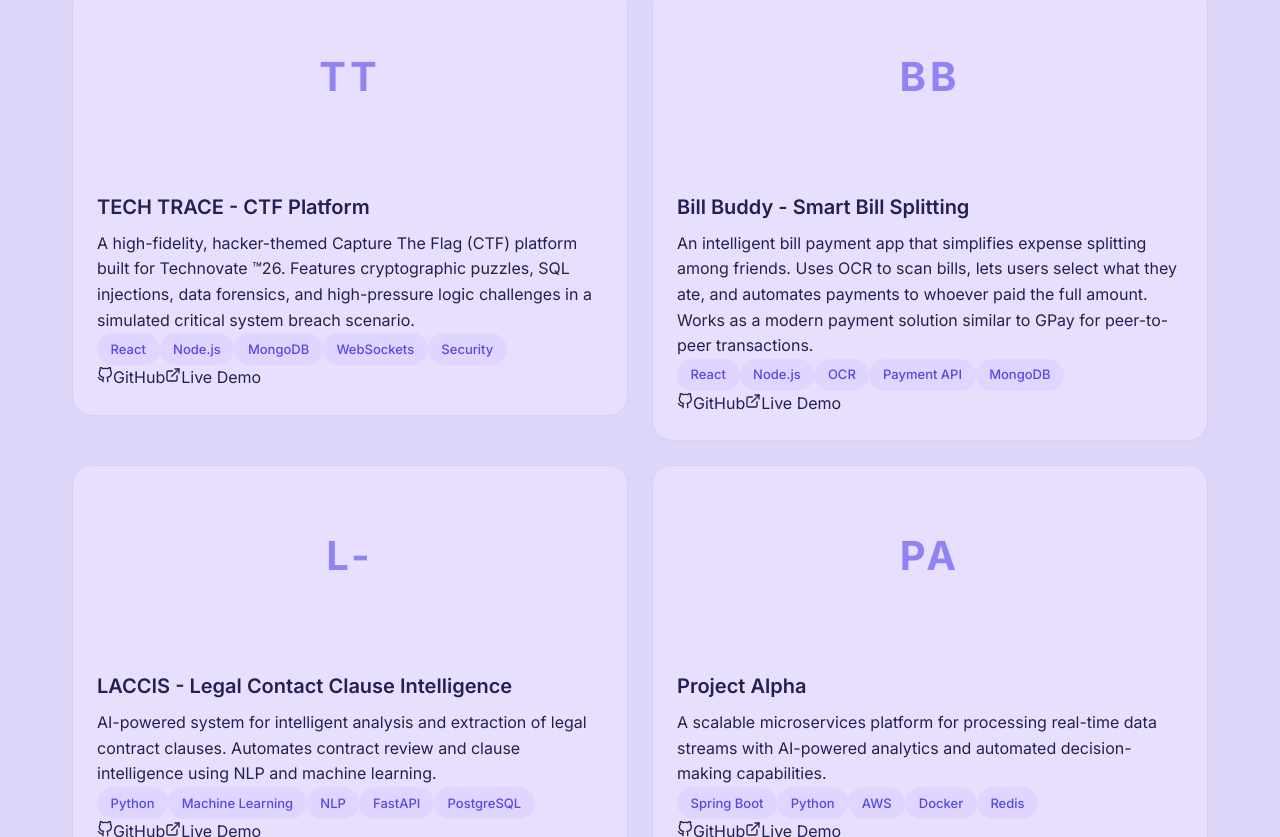
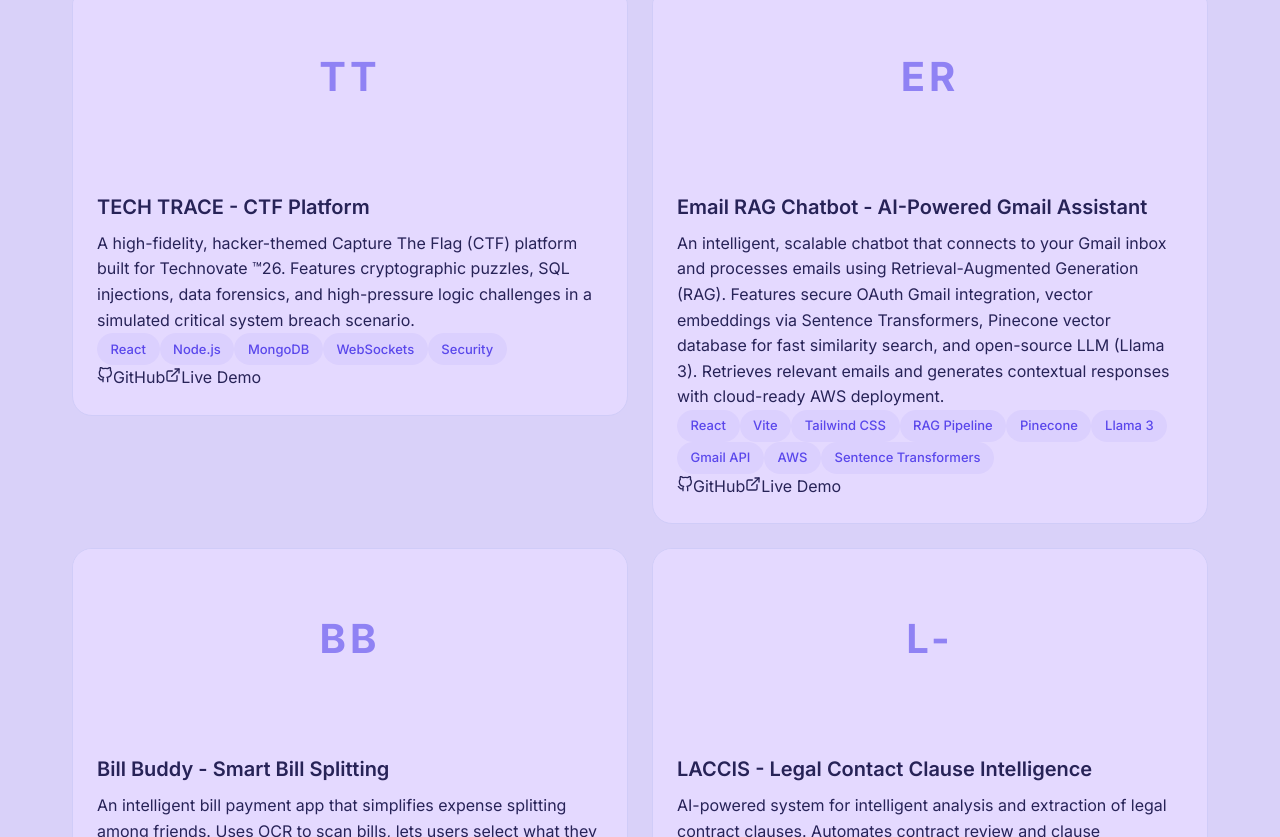
Before and after one commit to Riyaz2815-Mohammed/PortFolio-React, a React (Vite) app: page / in a window 1280 px wide. Shown: the part 3463-4300 px from the top of the page. Built offline with nearby package versions, Linux system fonts and the light colour scheme.

Commit message:
feat: add Email RAG intelligent chatbot project

```diff
--- a/src/data/projects.js
+++ b/src/data/projects.js
@@ -5,6 +5,13 @@ export const projects = [
     technologies: ['React', 'Node.js', 'MongoDB', 'WebSockets', 'Security'],
     github: 'https://github.com/Riyaz2815-Mohammed/IT-26.git',
     live: 'https://it-26.vercel.app',
+  },
+  {
+    title: 'Email RAG Chatbot - AI-Powered Gmail Assistant',
+    description: 'An intelligent, scalable chatbot that connects to your Gmail inbox and processes emails using Retrieval-Augmented Generation (RAG). Features secure OAuth Gmail integration, vector embeddings via Sentence Transformers, Pinecone vector database for fast similarity search, and open-source LLM (Llama 3). Retrieves relevant emails and generates contextual responses with cloud-ready AWS deployment.',
+    technologies: ['React', 'Vite', 'Tailwind CSS', 'RAG Pipeline', 'Pinecone', 'Llama 3', 'Gmail API', 'AWS', 'Sentence Transformers'],
+    github: 'https://github.com/Riyaz2815-Mohammed/Email-RAG.git',
+    live: 'https://ai-email-rag-chatbot.vercel.app',
   },
   {
     title: 'Bill Buddy - Smart Bill Splitting',
```
